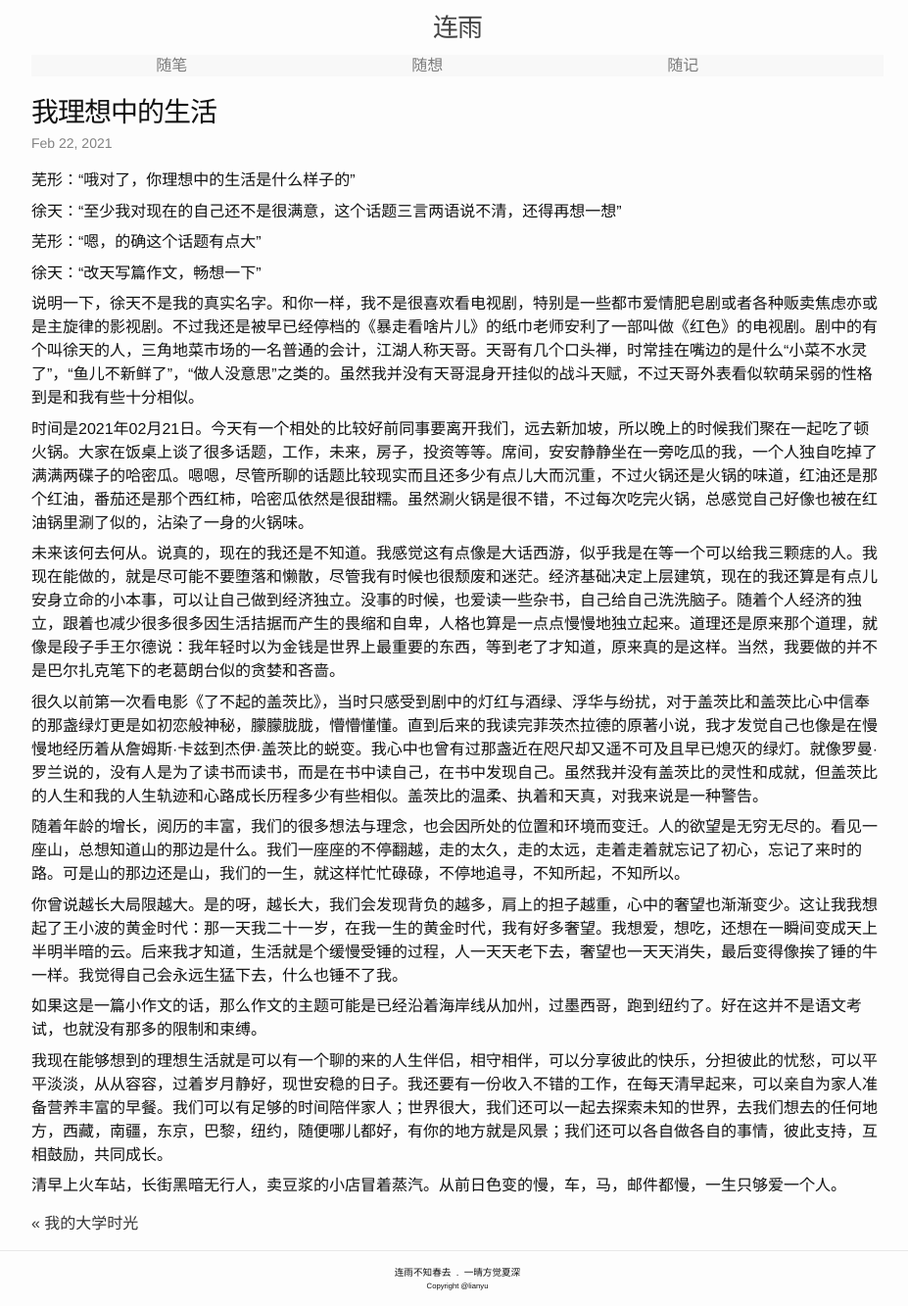
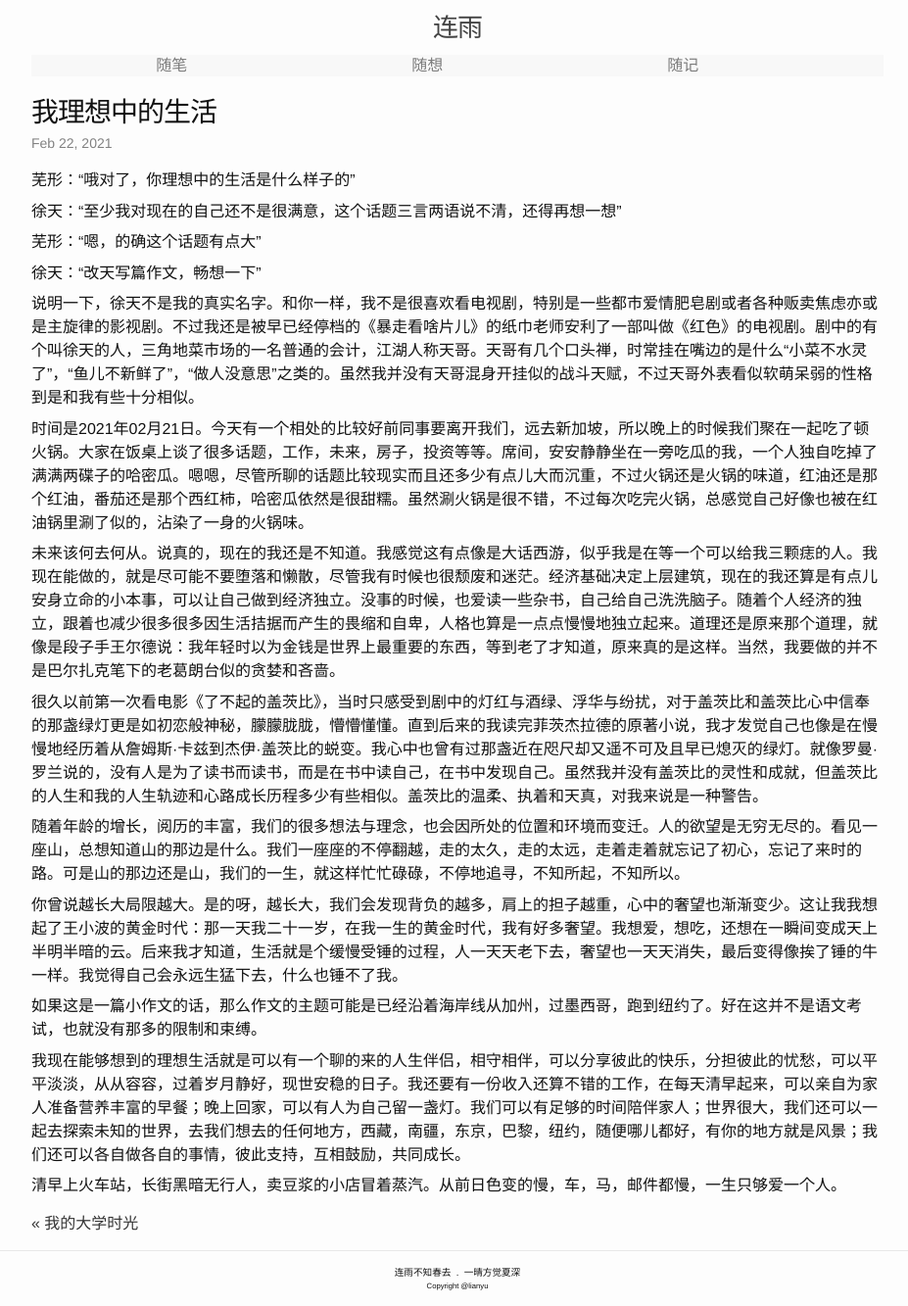
Before and after one commit to lianyu1115/lianyu, a Jekyll site: the page built from _essays/2021-02-22-我理想中的生活.md, in a window 1280 px wide. Shown: the whole page at 98% size, without its empty margins (173-1100 px from the left). Built offline with Jekyll 4.4.1, drawn with Linux system fonts in a browser that asks for light colours.

Commit message:
Update 2021-02-22-我理想中的生活.md

```diff
--- a/_essays/2021-02-22-我理想中的生活.md
+++ b/_essays/2021-02-22-我理想中的生活.md
@@ -28,6 +28,6 @@ tags: ''
 
 如果这是一篇小作文的话，那么作文的主题可能是已经沿着海岸线从加州，过墨西哥，跑到纽约了。好在这并不是语文考试，也就没有那多的限制和束缚。
 
-我现在能够想到的理想生活就是可以有一个聊的来的人生伴侣，相守相伴，可以分享彼此的快乐，分担彼此的忧愁，可以平平淡淡，从从容容，过着岁月静好，现世安稳的日子。我还要有一份收入不错的工作，在每天清早起来，可以亲自为家人准备营养丰富的早餐。我们可以有足够的时间陪伴家人；世界很大，我们还可以一起去探索未知的世界，去我们想去的任何地方，西藏，南疆，东京，巴黎，纽约，随便哪儿都好，有你的地方就是风景；我们还可以各自做各自的事情，彼此支持，互相鼓励，共同成长。
+我现在能够想到的理想生活就是可以有一个聊的来的人生伴侣，相守相伴，可以分享彼此的快乐，分担彼此的忧愁，可以平平淡淡，从从容容，过着岁月静好，现世安稳的日子。我还要有一份收入还算不错的工作，在每天清早起来，可以亲自为家人准备营养丰富的早餐；晚上回家，可以有人为自己留一盏灯。我们可以有足够的时间陪伴家人；世界很大，我们还可以一起去探索未知的世界，去我们想去的任何地方，西藏，南疆，东京，巴黎，纽约，随便哪儿都好，有你的地方就是风景；我们还可以各自做各自的事情，彼此支持，互相鼓励，共同成长。
 
 清早上火车站，长街黑暗无行人，卖豆浆的小店冒着蒸汽。从前日色变的慢，车，马，邮件都慢，一生只够爱一个人。
```
